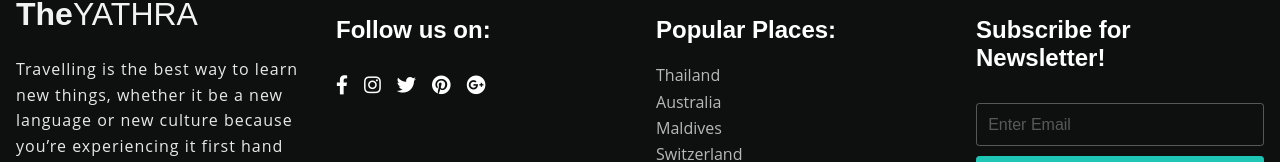
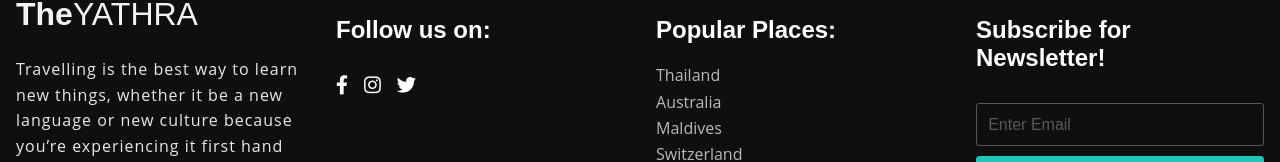
Before and after one commit to a4dhi-criz/Yathra, a plain HTML site: page index.html in a window 1280 px wide. Shown: the part 5253-5415 px from the top of the page. Drawn offline with Linux system fonts and the light colour scheme; files whose address does not match are found by name; a web font is replaced by a local one.

Commit message:
update 3.0

```diff
--- a/index.html
+++ b/index.html
@@ -293,16 +293,7 @@
                                 <i class = "fab fa-twitter"></i>
                             </a>
                         </li>
-                        <li>
-                            <a href = "#">
-                                <i class = "fab fa-pinterest"></i>
-                            </a>
-                        </li>
-                        <li>
-                            <a href = "#">
-                                <i class = "fab fa-google-plus"></i>
-                            </a>
-                        </li>
+
                     </ul>
                 </div>
 
```
